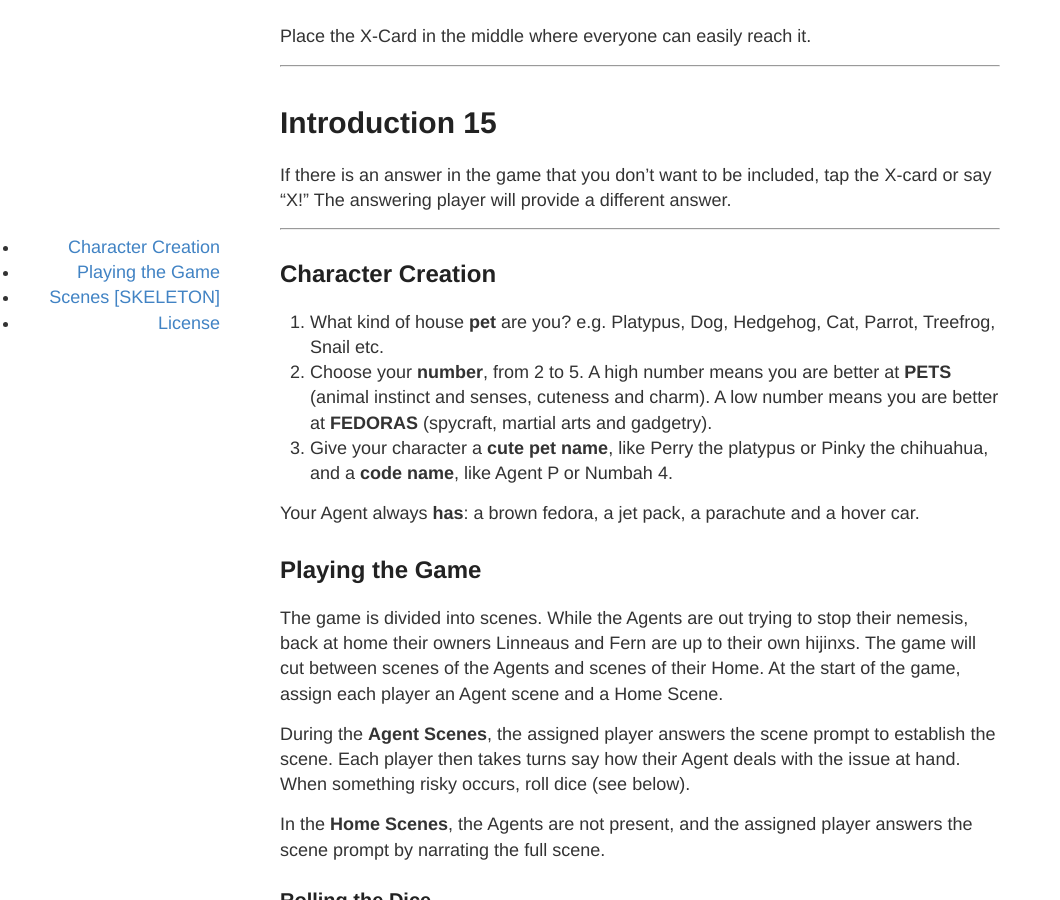
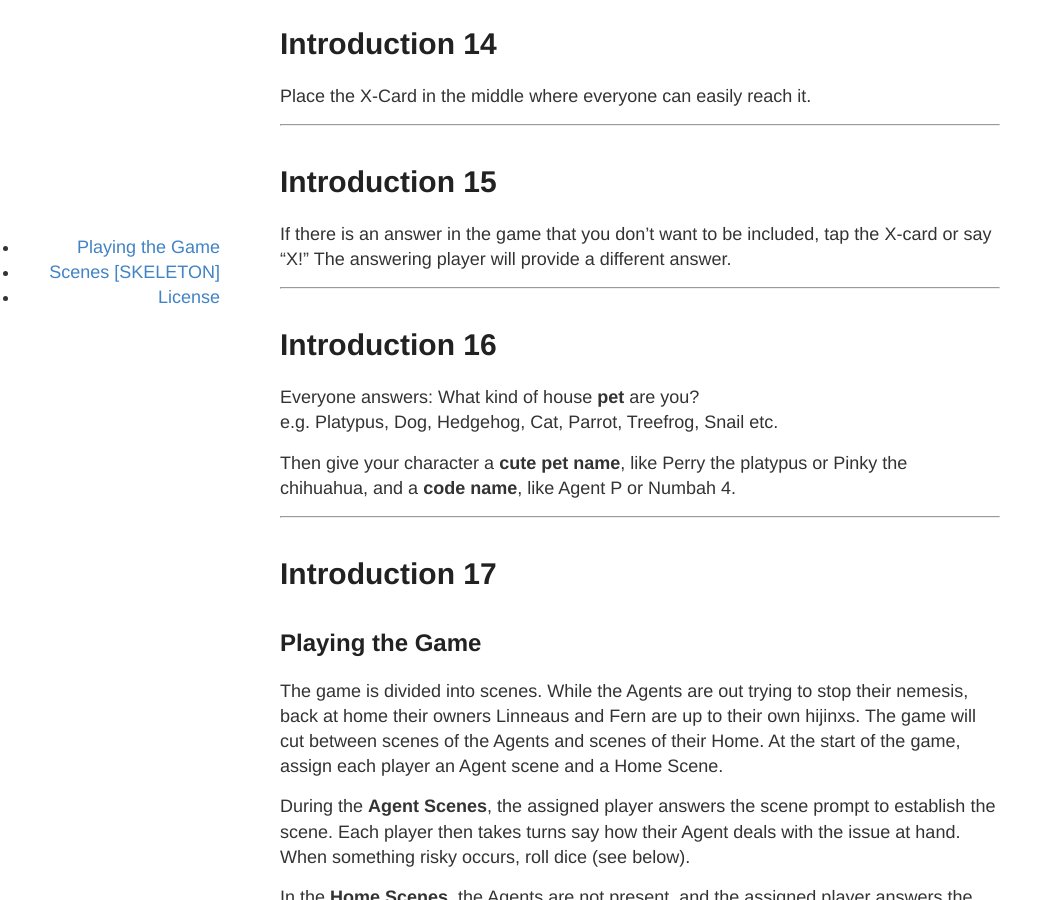
Before and after one commit to zechlau14/zechlau14.github.io, a Jekyll site: the page built from projects/pets-with-fedoras-slides.md, in a window 1280 px wide and 900 px high, scrolled down 2707 px. Shown: the whole window, without its empty margins (0-1060 px from the left). Built offline with Jekyll 4.4.1, drawn with Linux system fonts in a browser that asks for light colours; our own code applies the rules of GitHub Pages for plain Markdown files; some of the changed text lies outside the part shown.

Commit message:
Update pets-with-fedoras-slides.md

```diff
--- a/projects/pets-with-fedoras-slides.md
+++ b/projects/pets-with-fedoras-slides.md
@@ -65,10 +66,12 @@ On your turn, read your card out loud and answer the question for you.
 
 This game aims to emulate an episode of a Saturday morning spy cartoon. Your answer should be family-friendly and fueled by cartoon logic, like continuing to run on air for a few seconds after running off a cliff.
 
+---
 # Introduction 10
 
 Cartoon violence is encouraged, but not blood and gore. Dr Goof, your nemesis may be petty and/or greedy, but they and their schemes are never cruel.
 
+---
 # Introduction 11
 
 Other players may ask you questions or make suggestions on your turn, but whether you answer those questions or include those suggestions is entirely up to you.
@@ -94,15 +97,16 @@ Place the X-Card in the middle where everyone can easily reach it.
 If there is an answer in the game that you don't want to be included, tap the X-card or say "X!" The answering player will provide a different answer.
 
 ---
+# Introduction 16
 
-## Character Creation
-1. What kind of house **pet** are you?
-  e.g. Platypus, Dog, Hedgehog, Cat, Parrot, Treefrog, Snail etc.
-2. Choose your **number**, from 2 to 5.
-  A high number means you are better at **PETS** (animal instinct and senses, cuteness and charm). A low number means you are better at **FEDORAS** (spycraft, martial arts and gadgetry).
-3. Give your character a **cute pet name**, like Perry the platypus or Pinky the chihuahua, and a **code name**, like Agent P or Numbah 4.
+Everyone answers: What kind of house **pet** are you?
+e.g. Platypus, Dog, Hedgehog, Cat, Parrot, Treefrog, Snail etc.
 
-Your Agent always **has**: a brown fedora, a jet pack, a parachute and a hover car.
+Then give your character a **cute pet name**, like Perry the platypus or Pinky the chihuahua, and a **code name**, like Agent P or Numbah 4.
+
+---
+# Introduction 17
+
 
 ## Playing the Game
 The game is divided into scenes. While the Agents are out trying to stop their nemesis, back at home their owners Linneaus and Fern are up to their own hijinxs. The game will cut between scenes of the Agents and scenes of their Home. At the start of the game, assign each player an Agent scene and a Home Scene.
```
Also changed, not shown: other parts of projects/pets-with-fedoras-slides.md (+2 -1 lines).
